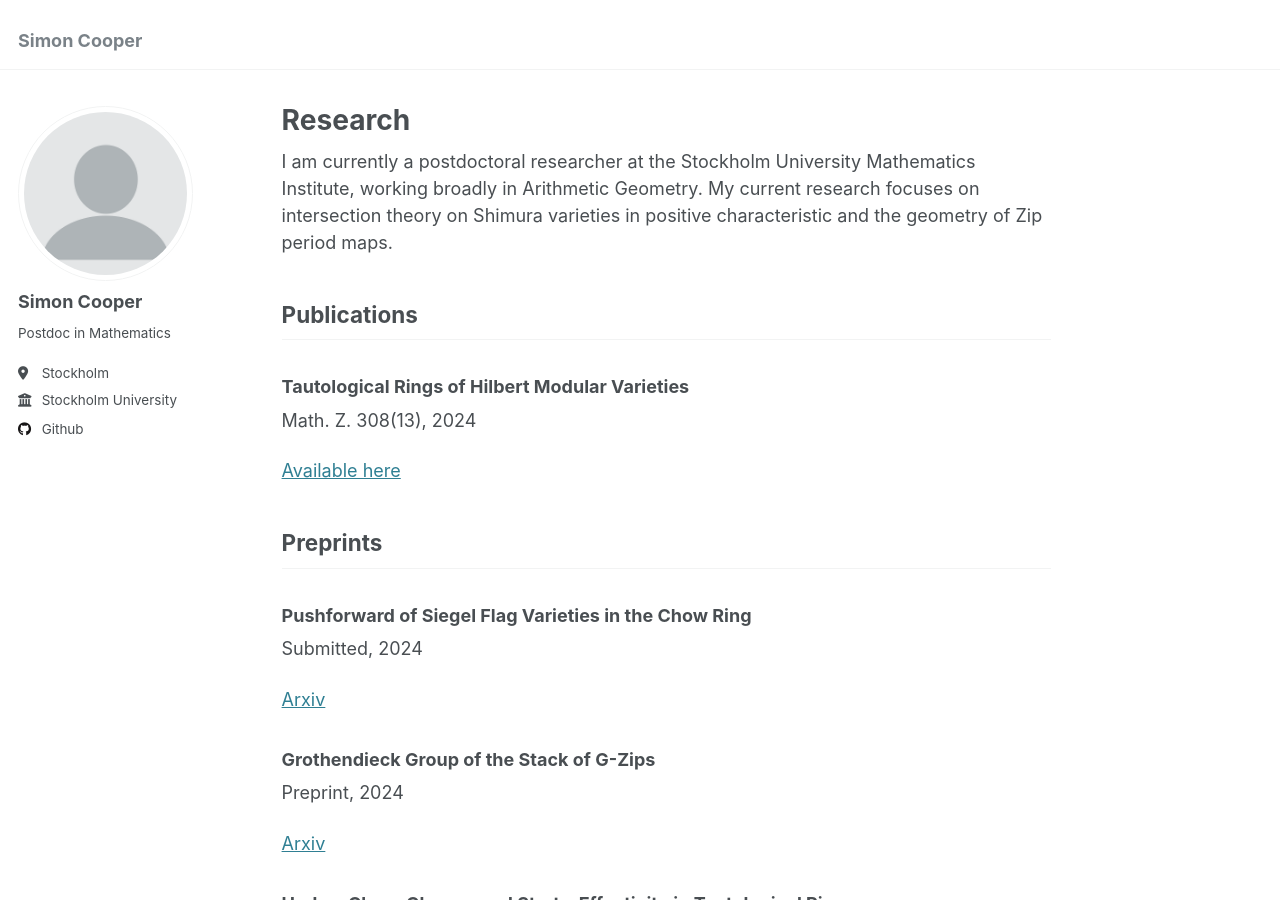
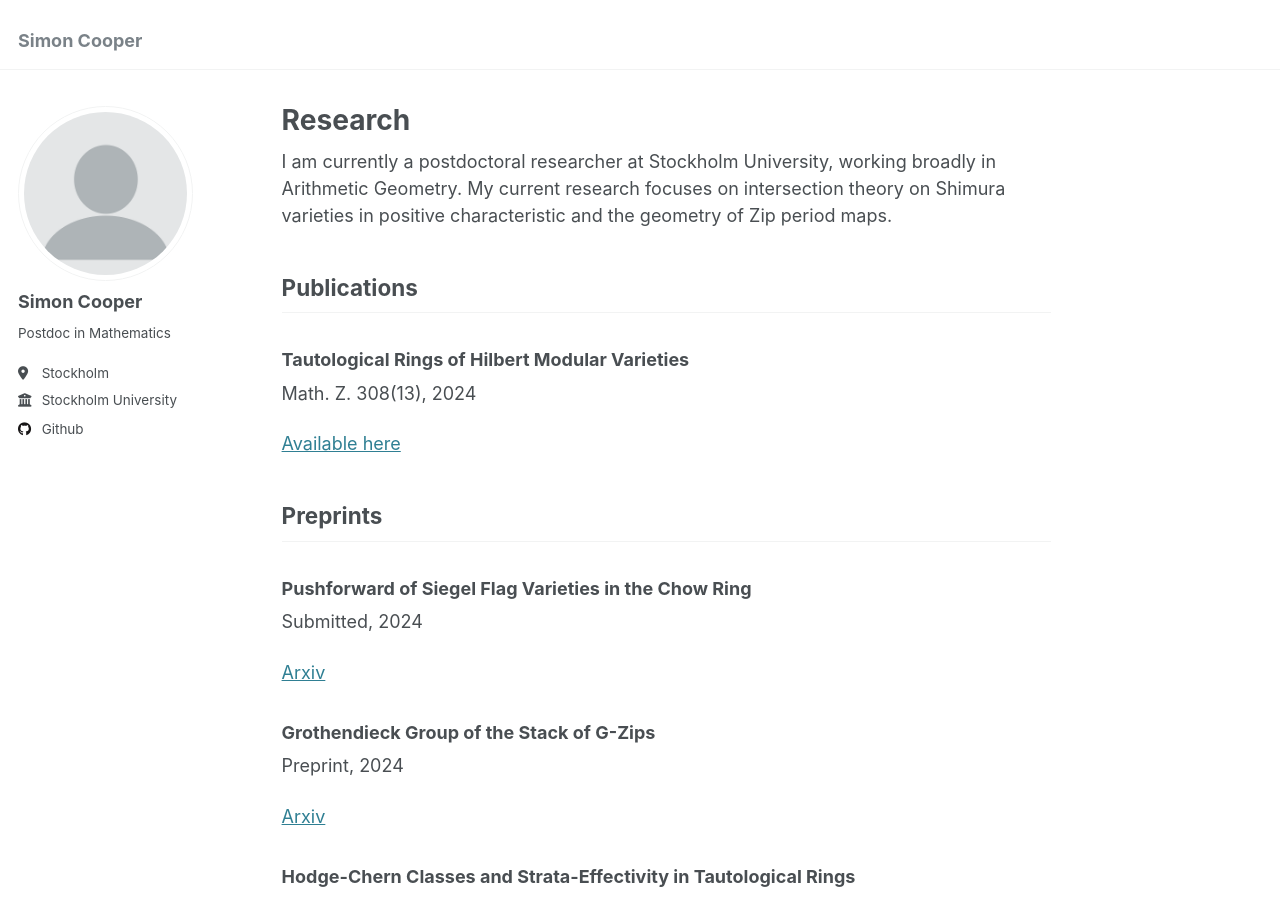
Before and after one commit to s-j-cooper/s-j-cooper.github.io, a Jekyll site: the page built from _pages/about.md, in a window 1280 px wide and 900 px high. Built offline with Jekyll 4.4.1, drawn with Linux system fonts in a browser that asks for light colours.

Commit message:
Update about.md

```diff
--- a/_pages/about.md
+++ b/_pages/about.md
@@ -7,7 +7,7 @@ redirect_from:
   - /about/
   - /about.html
 ---
-I am currently a postdoctoral researcher at the Stockholm University Mathematics Institute, working broadly in Arithmetic Geometry. My current research focuses on intersection theory on Shimura varieties in positive characteristic and the geometry of Zip period maps.
+I am currently a postdoctoral researcher at Stockholm University, working broadly in Arithmetic Geometry. My current research focuses on intersection theory on Shimura varieties in positive characteristic and the geometry of Zip period maps.
 
 ## Publications
 ### Tautological Rings of Hilbert Modular Varieties
```
